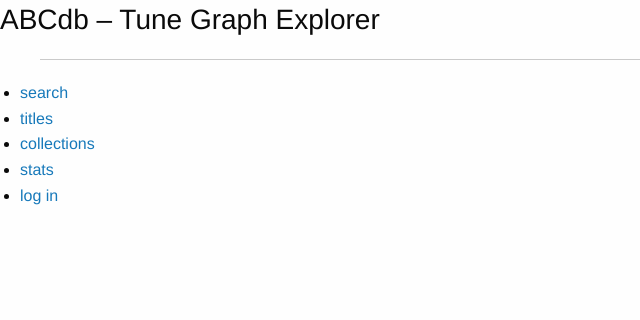
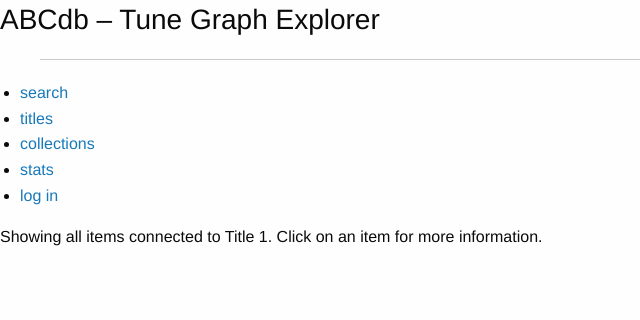
Before and after one commit to theabolton/abcdb, a Django app: page /graph/t1/ in a window 1280 px wide. Shown: the top 320 px of the page, without its empty margins (0-640 px from the left). Run offline with Django 3.2, Linux system fonts and the light colour scheme; tables that the repository leaves empty hold one stand-in row (values such as "Sample post"); parts of the project's set-up code (start-up, migrations or seed data) failed here and were passed over; some libraries are stand-ins or nearby versions.

Commit message:
Tighten tune graph integration in UI.

```diff
--- a/main/templates/main/graph.html
+++ b/main/templates/main/graph.html
@@ -25,6 +25,8 @@
 <p>The requested object was not found.</p>
 <p>Try using the <a href="/search/">search page</a>.</p>
 {% else %}
+<p>Showing all items connected to {{ item }}. Click on an item for more
+information.</p>
 <div id="graph"></div>
 {% endif %}
 {% endblock %}
--- a/main/templates/main/instance.html
+++ b/main/templates/main/instance.html
@@ -10,7 +10,7 @@
 <p>This is an instance of <a href="/song/{{ instance.song.pk }}/">{{ instance.song }}</a>.
 Titles used for any instance of this song include:
 <ul>
-{% for t in view.titles %}<li><a href="/title/{{ t.pk }}/">{{ t.title }}</a></li>{% endfor %}
+{% for t in view.titles %}<li><a href="/graph/t{{ t.pk }}/">{{ t.title }}</a></li>{% endfor %}
 </ul>
 </p>
 {% with instances=view.other_instances %}
--- a/main/templates/main/song.html
+++ b/main/templates/main/song.html
@@ -9,7 +9,7 @@
 {{ svg|safe }}
 <p>Titles used for any instance of this song include:</p>
 <ul style="list-style: none;">
-{% for t in titles %}<li><a href="/title/{{ t.pk }}/">{{ t.title }}</a></li>{% endfor %}
+{% for t in titles %}<li><a href="/graph/t{{ t.pk }}/">{{ t.title }}</a></li>{% endfor %}
 </ul>
 <p>Instances of this song:</p>
 <ul style="list-style: none;">
--- a/main/templates/main/title_search.html
+++ b/main/templates/main/title_search.html
@@ -19,7 +19,7 @@
         {% endif %}
         <ul style="list-style: none;">
         {% for title in results %}
-            <li><a href="/title/{{ title.pk }}/">{{ title.title }}</a></li>
+            <li><a href="/graph/t{{ title.pk }}/">{{ title.title }}</a></li>
         {% endfor %}
         </ul>
         {% if results.has_other_pages %}
--- a/main/templates/main/titles.html
+++ b/main/templates/main/titles.html
@@ -14,7 +14,7 @@
     {% endif %}
     <ul style="list-style: none;">
     {% for title in title_list %}
-        <li><a href="/title/{{ title.pk }}/">{{ title.title }}</a></li>
+        <li><a href="/graph/t{{ title.pk }}/">{{ title.title }}</a></li>
     {% endfor %}
     </ul>
     {% include 'main/pagination_nav.html' %}
--- a/main/views.py
+++ b/main/views.py
@@ -195,10 +195,13 @@ def graph_view(request, tune_id=None):
     try:
         if node_type == 's':
             Song.objects.get(pk=pk)
+            item = 'Song ' + pk
         elif node_type == 't':
             Title.objects.get(pk=pk)
+            item = 'Title ' + pk
         elif node_type == 'i':
             Instance.objects.get(pk=pk)
+            item = 'Instance ' + pk
         elif node_type == 'c':
             Collection.object.get(pk=pk)
         else:
@@ -206,7 +209,7 @@ def graph_view(request, tune_id=None):
     except ObjectDoesNotExist:
         return render(request, 'main/graph.html', { 'error': True })
 
-    return render(request, 'main/graph.html')
+    return render(request, 'main/graph.html', { 'item': item })
 
 
 class InstanceView(generic.DetailView):
--- a/static/graph.js
+++ b/static/graph.js
@@ -201,11 +201,12 @@ function load_graph(error, json) {
     svg.selectAll("g.node").each(function(_d, _i, _nodes) {
             /* wrap the contents of each node group in an <a xlink:href=...> tag... */
             var href;
-            if (_d == focus_node) {
-                switch (focus_node.charAt(0)) {
-                  case "s":  href = "/song/"     + focus_node.slice(1) + "/"; break;
-                  case "t":  href = "/title/"    + focus_node.slice(1) + "/"; break;
-                  case "i":  href = "/instance/" + focus_node.slice(1) + "/"; break;
+            const allow_refocus = false; /* refocus is not useful when entire graph is shown */
+            if (!allow_refocus || _d == focus_node) {
+                switch (_d.charAt(0)) {
+                  case "s":  href = "/song/"     + _d.slice(1) + "/"; break;
+                  case "t":  href = "/title/"    + _d.slice(1) + "/"; break;
+                  case "i":  href = "/instance/" + _d.slice(1) + "/"; break;
                 }
             } else {
                 href = "/graph/" + _d + "/";
@@ -217,8 +218,10 @@ function load_graph(error, json) {
                 a.appendChild(this.firstChild);
             }
             /* ...but wire the click event to our Ajax handler */
-            d3.select(this).select("a")
-                .on("click", on_click);
+            if (allow_refocus) {
+                d3.select(this).select("a")
+                    .on("click", on_click);
+            }
     });
 
     /* center graph */
```
